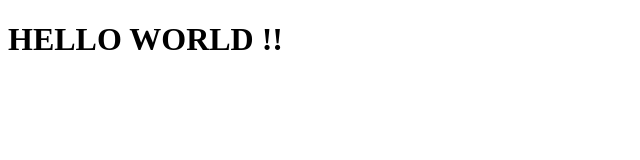
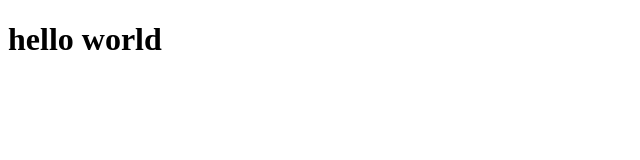
Before and after one commit to sharps4/my-first-actions, a website: page index.html in a window 1280 px wide. Shown: the whole page, without its empty margins (0-640 px from the left). Drawn offline with Linux system fonts and the light colour scheme.

Commit message:
index pages

```diff
--- a/index.html
+++ b/index.html
@@ -6,6 +6,6 @@
     <title>my-first_actions</title>
 </head>
 <body>
-    <h1>HELLO WORLD !! </h1>
+    <h1>hello world</h1>
 </body>
 </html>
```
